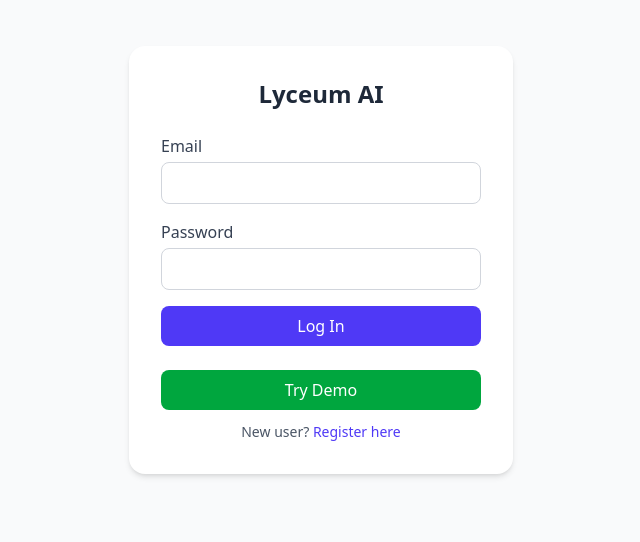
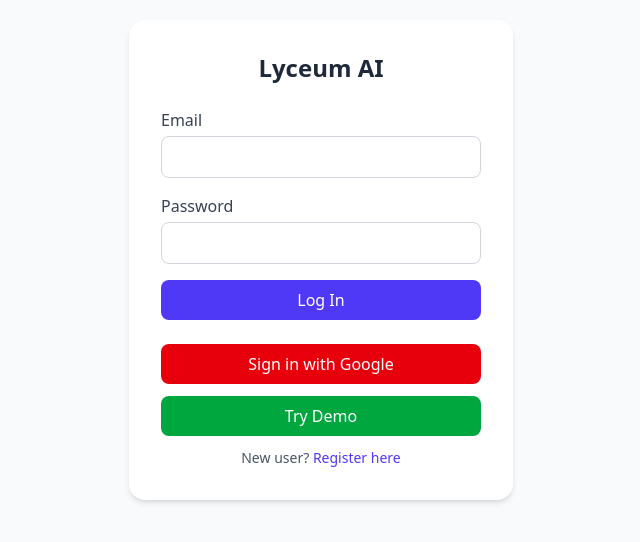
Before and after one commit to markremmey/ereader, a React (Vite) app in the folder frontend/: page /login in a window 1280 px wide. Shown: the part 140-682 px from the top of the page, without its empty margins (319-959 px from the left). Built offline with nearby package versions, Linux system fonts and the light colour scheme; no server answers.

Commit message:
Merge branch 'master' into fastapiusers

```diff
--- a/frontend/index.html
+++ b/frontend/index.html
@@ -2,7 +2,7 @@
 <html lang="en">
   <head>
     <meta charset="UTF-8" />
-    <link rel="icon" type="image/svg+xml" href="/book-solid.svg" />
+    <link rel="icon" type="image/svg+xml" href="/greek_key_icon.svg" />
     <meta name="viewport" content="width=device-width, initial-scale=1.0" />
     <title>Lyceum AI Reader</title>
   </head>
--- a/frontend/src/pages/LoginPage.tsx
+++ b/frontend/src/pages/LoginPage.tsx
@@ -20,6 +20,34 @@ const LoginPage: React.FC = () => {
     } catch (err) {
       setError('Login failed. Please check your credentials.');
       console.error("Login error:", err);
+    }
+  };
+
+  const handleGoogleLogin = async () => {
+    try {
+    // Redirect to the backend endpoint that starts the Google OAuth flow
+    // The backend will then redirect to Google's authentication page.
+    // Ensure VITE_API_BASE_URL is correctly set in your .env file (e.g., http://localhost:8000)\
+      const authorizationUrl = `${import.meta.env.VITE_API_BASE_URL}/auth/google/authorize`;
+      console.log("Authorization URL: ", authorizationUrl);
+      const res = await fetch(authorizationUrl);
+      if (!res.ok) {
+        console.error("Failed response:", res);
+        throw new Error("Could not fetch the Google authorization URL from the backend.");
+      }
+
+      // 2. Extract the actual Google URL from the JSON response
+      const data = await res.json();
+      const googleRedirectUrl = data.authorization_url;
+      if (typeof googleRedirectUrl !== 'string') {
+        throw new Error("Authorization URL not found or invalid in the response from the backend.");
+      }
+
+      // 3. Redirect the user to Google's login page
+      window.location.href = googleRedirectUrl;
+    } catch (err) {
+      setError('Google login failed. Please try again later.');
+      console.error("Google login error:", err); // Log for debugging
     }
   };
 
@@ -90,6 +118,12 @@ const LoginPage: React.FC = () => {
       </form>
       <div className="mt-4 text-center space-y-3">
         <button
+          onClick={handleGoogleLogin}
+          className="w-full py-2 bg-red-600 text-white font-medium rounded-lg hover:bg-red-700 transition mb-3"
+        >
+          Sign in with Google
+        </button>
+        <button
           onClick={handleDemoLogin}
           className="w-full py-2 bg-green-600 text-white font-medium rounded-lg hover:bg-green-700 transition"
         >
```
Also changed, not shown: frontend/public/greek_key_icon.svg (added).
